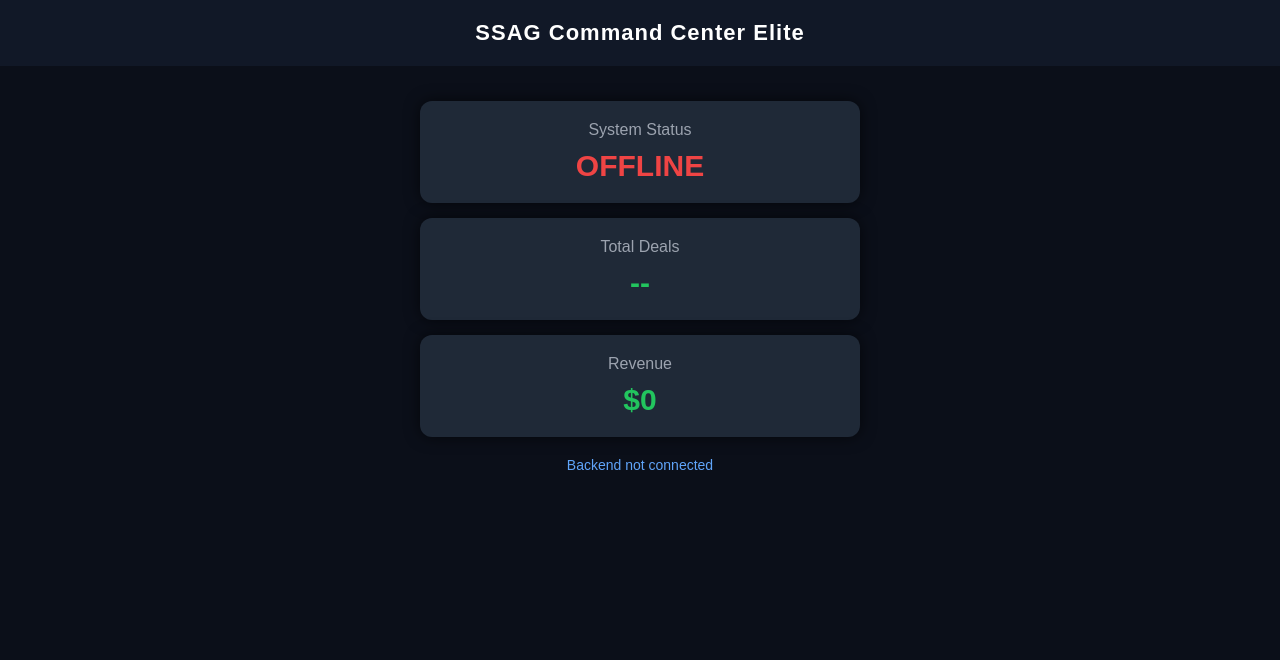
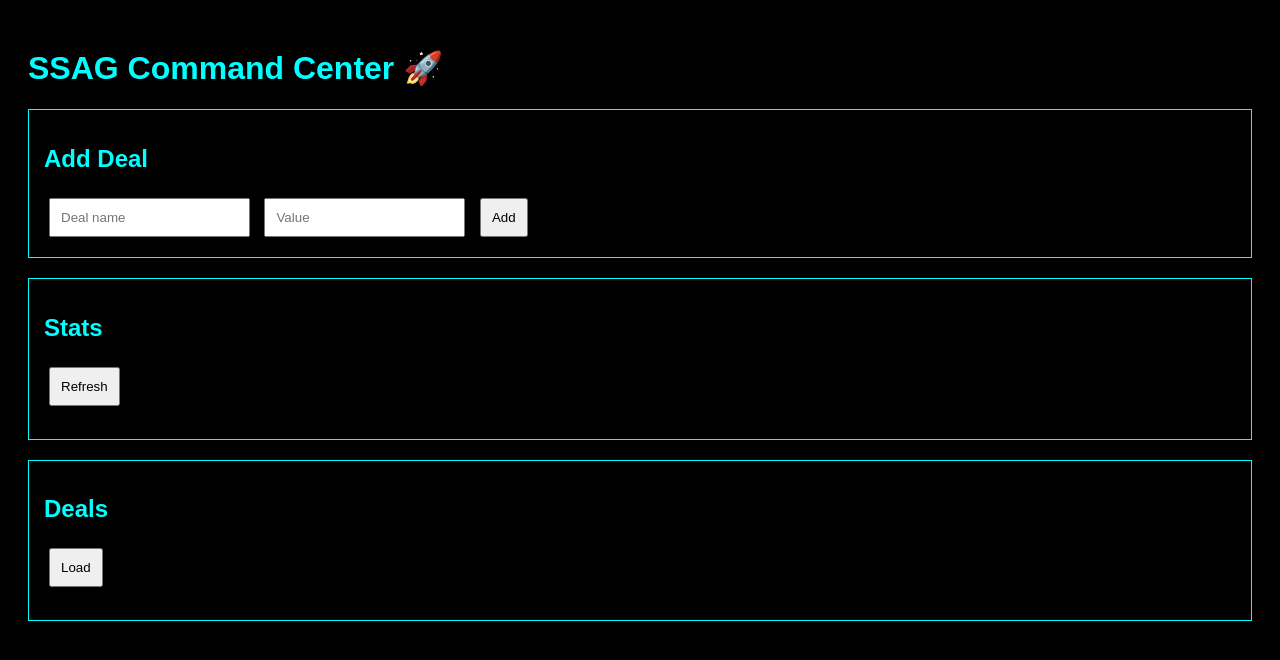
Before and after one commit to cezarmorris2021/ssag-command-center-elite, a plain HTML site: page index.html in a window 1280 px wide. Drawn offline with Linux system fonts and the light colour scheme; no server answers.

Commit message:
Update index.html

```diff
--- a/index.html
+++ b/index.html
@@ -1,115 +1,63 @@
 <!DOCTYPE html>
-<html lang="en">
+<html>
 <head>
-  <meta charset="UTF-8">
-  <title>SSAG Command Center Elite</title>
-  <meta name="viewport" content="width=device-width, initial-scale=1.0">
-
+  <title>SSAG Dashboard</title>
   <style>
-    body {
-      margin: 0;
-      font-family: Arial, sans-serif;
-      background: #0b0f19;
-      color: #ffffff;
-      text-align: center;
-    }
-
-    header {
-      padding: 20px;
-      background: #111827;
-      font-size: 22px;
-      font-weight: bold;
-      letter-spacing: 1px;
-    }
-
-    .container {
-      padding: 20px;
-    }
-
-    .card {
-      background: #1f2937;
-      padding: 20px;
-      margin: 15px auto;
-      border-radius: 12px;
-      width: 90%;
-      max-width: 400px;
-      box-shadow: 0 0 15px rgba(0,0,0,0.6);
-    }
-
-    .title {
-      font-size: 16px;
-      margin-bottom: 10px;
-      color: #9ca3af;
-    }
-
-    .value {
-      font-size: 30px;
-      font-weight: bold;
-      color: #22c55e;
-    }
-
-    .status-online {
-      color: #22c55e;
-    }
-
-    .status-offline {
-      color: #ef4444;
-    }
-
-    .message {
-      margin-top: 20px;
-      color: #60a5fa;
-      font-size: 14px;
-    }
+    body { background: #000; color: #0ff; font-family: Arial; padding: 20px; }
+    input, button { padding: 10px; margin: 5px; }
+    .box { border: 1px solid #0ff; padding: 15px; margin-top: 20px; }
   </style>
 </head>
-
 <body>
 
-<header>
-  SSAG Command Center Elite
-</header>
+<h1>SSAG Command Center 🚀</h1>
 
-<div class="container">
+<div class="box">
+  <h2>Add Deal</h2>
+  <input id="name" placeholder="Deal name">
+  <input id="value" placeholder="Value">
+  <button onclick="addDeal()">Add</button>
+</div>
 
-  <div class="card">
-    <div class="title">System Status</div>
-    <div class="value" id="status">Checking...</div>
-  </div>
+<div class="box">
+  <h2>Stats</h2>
+  <button onclick="loadStats()">Refresh</button>
+  <pre id="stats"></pre>
+</div>
 
-  <div class="card">
-    <div class="title">Total Deals</div>
-    <div class="value" id="deals">--</div>
-  </div>
-
-  <div class="card">
-    <div class="title">Revenue</div>
-    <div class="value" id="revenue">$0</div>
-  </div>
-
-  <div class="message" id="message"></div>
-
+<div class="box">
+  <h2>Deals</h2>
+  <button onclick="loadDeals()">Load</button>
+  <pre id="deals"></pre>
 </div>
 
 <script>
-  const API_URL = window.location.origin + "/api/data";
+const API = "https://ssag-command-center-backend.onrender.com";
 
-  fetch(API_URL)
-    .then(res => res.json())
-    .then(data => {
-      document.getElementById("status").innerText = "ONLINE";
-      document.getElementById("status").classList.add("status-online");
+async function addDeal() {
+  const name = document.getElementById("name").value;
+  const value = document.getElementById("value").value;
 
-      document.getElementById("deals").innerText = data.deals;
-      document.getElementById("revenue").innerText = "$" + data.revenue;
-      document.getElementById("message").innerText = data.message;
-    })
-    .catch(err => {
-      document.getElementById("status").innerText = "OFFLINE";
-      document.getElementById("status").classList.add("status-offline");
-      document.getElementById("message").innerText = "Backend not connected";
-      console.error(err);
-    });
+  await fetch(API + "/deals", {
+    method: "POST",
+    headers: {"Content-Type": "application/json"},
+    body: JSON.stringify({ name, value })
+  });
+
+  alert("Deal added");
+}
+
+async function loadStats() {
+  const res = await fetch(API + "/stats");
+  const data = await res.json();
+  document.getElementById("stats").textContent = JSON.stringify(data, null, 2);
+}
+
+async function loadDeals() {
+  const res = await fetch(API + "/deals");
+  const data = await res.json();
+  document.getElementById("deals").textContent = JSON.stringify(data, null, 2);
+}
 </script>
 
 </body>
```
